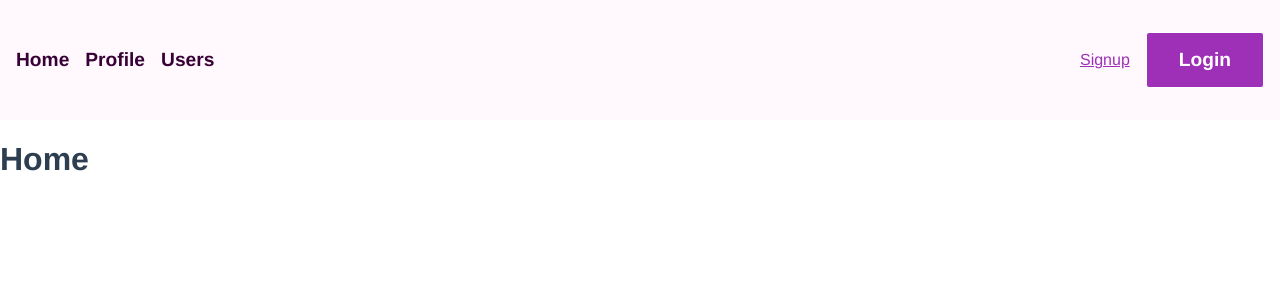
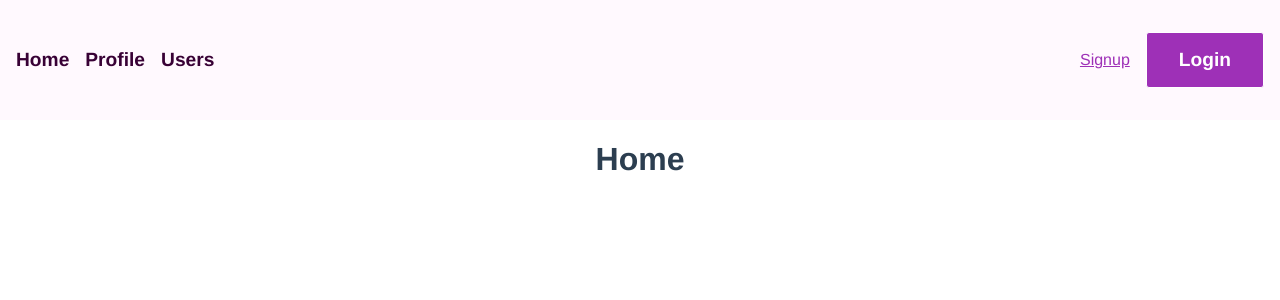
Before and after one commit to brantac/crud-vue3-express-mariadb, a Vue app in the folder frontend/: page /login in a window 1280 px wide. Shown: the top 300 px of the page. Built offline with nearby package versions, Linux system fonts and the light colour scheme.

Commit message:
center h1

```diff
--- a/frontend/src/views/Home.vue
+++ b/frontend/src/views/Home.vue
@@ -9,5 +9,8 @@
 </script>
 
 <style scoped>
-
+h1 {
+    color: #2c3e50;
+    text-align: center;
+}
 </style>
```
